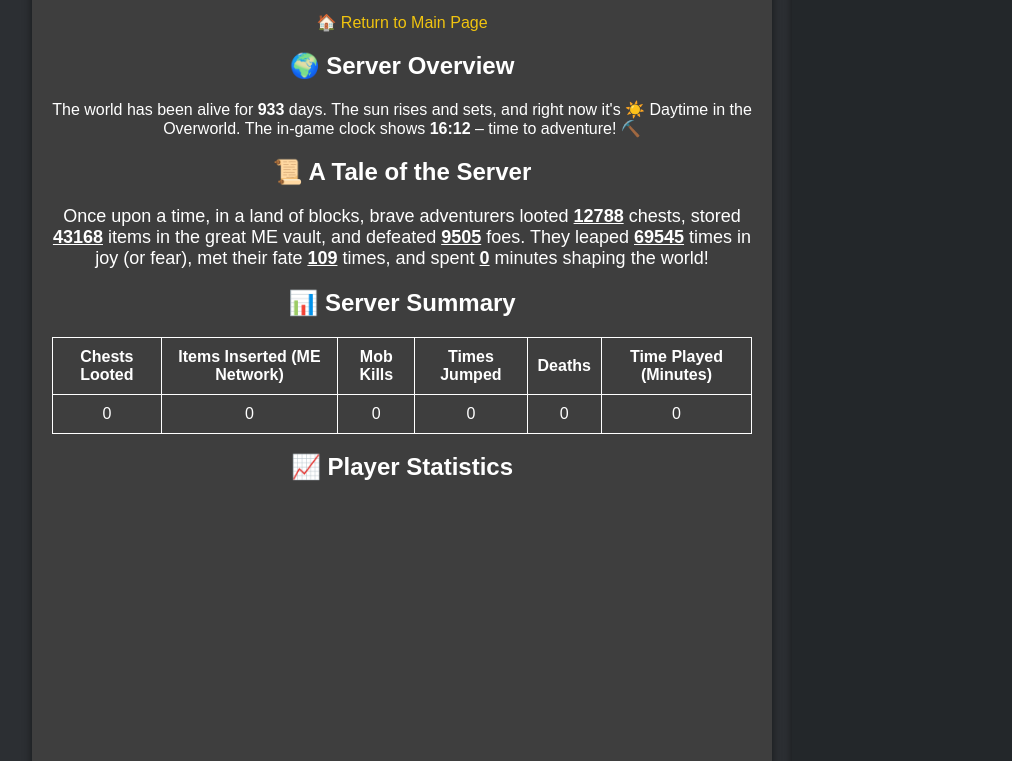
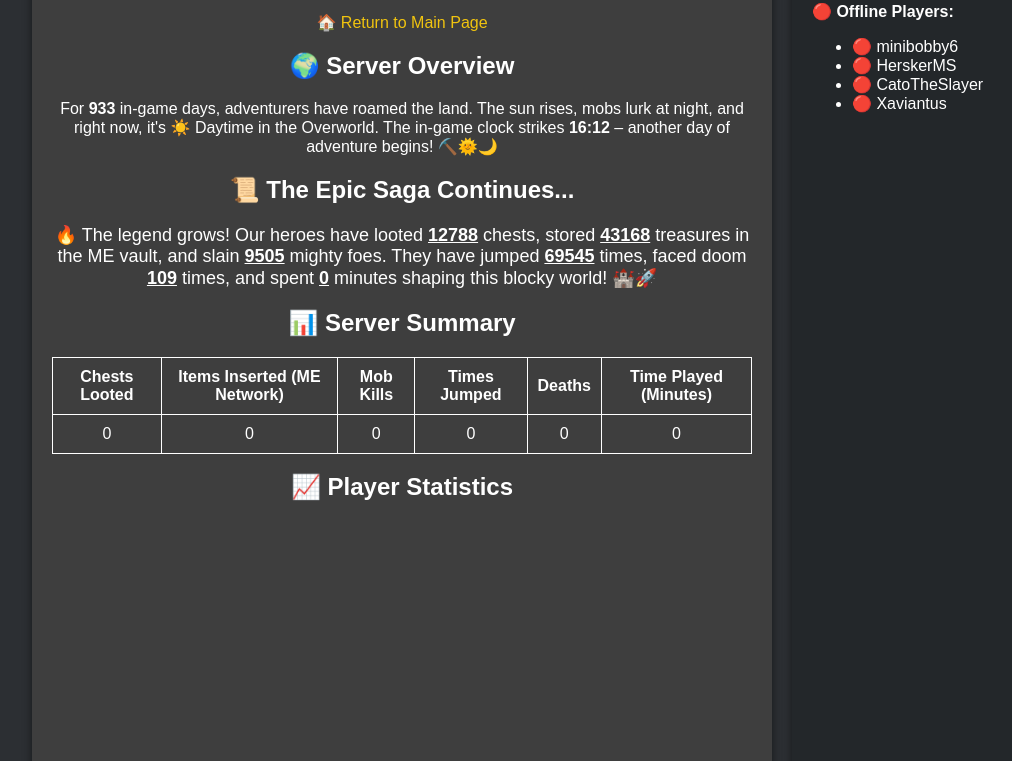
Before and after one commit to sbrandsborg/MinecraftServer, a plain HTML site: page stats.html in a window 1280 px wide. Shown: the part 181-942 px from the top of the page, without its empty margins (83-1095 px from the left). Drawn offline with nearby package versions, Linux system fonts and the light colour scheme.

Commit message:
Update stats.html

```diff
--- a/stats.html
+++ b/stats.html
@@ -69,9 +69,9 @@
         <p><a href="https://sbrandsborg.github.io/MinecraftServer/">🏠 Return to Main Page</a></p>
 
         <h2>🌍 Server Overview</h2>
-        <p>The world has been alive for <strong><span id="days"></span></strong> days. The sun rises and sets, and right now it's <span id="dayNight"></span>. The in-game clock shows <strong><span id="time"></span></strong> – time to adventure! ⛏️</p>
+        <p>For <strong><span id="days"></span></strong> in-game days, adventurers have roamed the land. The sun rises, mobs lurk at night, and right now, it's <span id="dayNight"></span>. The in-game clock strikes <strong><span id="time"></span></strong> – another day of adventure begins! ⛏️🌞🌙</p>
 
-        <h2>📜 A Tale of the Server</h2>
+        <h2>📜 The Epic Saga Continues...</h2>
         <p class="summary-text" id="summaryText"></p>
 
         <h2>📊 Server Summary</h2>
@@ -125,6 +125,12 @@
                 const hours = parseInt(timeParts[0]);
                 document.getElementById('dayNight').textContent = hours >= 6 && hours < 18 ? "☀️ Daytime in the Overworld" : "🌙 Nighttime in the Overworld";
 
+                const onlinePlayers = data.onlinePlayers || [];
+                const allPlayers = data.playerStats.map(player => player.playerName);
+
+                document.getElementById('onlinePlayers').innerHTML = onlinePlayers.map(player => `<li>🟢 ${player}</li>`).join('');
+                document.getElementById('offlinePlayers').innerHTML = allPlayers.filter(player => !onlinePlayers.includes(player)).map(player => `<li>🔴 ${player}</li>`).join('');
+
                 let totalChestsLooted = 0, totalItemsInserted = 0, totalMobKills = 0, totalTimesJumped = 0, totalDeaths = 0, totalTimePlayed = 0;
 
                 data.playerStats.forEach(player => {
@@ -137,7 +143,7 @@
                     totalTimePlayed += stats["minecraft:play_one_minute"] || 0;
                 });
 
-                document.getElementById('summaryText').innerHTML = `Once upon a time, in a land of blocks, brave adventurers looted <span class='highlight' title='Chests Looted'>${totalChestsLooted}</span> chests, stored <span class='highlight' title='Items Inserted (ME Network)'>${totalItemsInserted}</span> items in the great ME vault, and defeated <span class='highlight' title='Mob Kills'>${totalMobKills}</span> foes. They leaped <span class='highlight' title='Times Jumped'>${totalTimesJumped}</span> times in joy (or fear), met their fate <span class='highlight' title='Deaths'>${totalDeaths}</span> times, and spent <span class='highlight' title='Time Played (Minutes)'>${Math.floor(totalTimePlayed / 20)}</span> minutes shaping the world!`;
+                document.getElementById('summaryText').innerHTML = `🔥 The legend grows! Our heroes have looted <span class='highlight' title='Chests Looted'>${totalChestsLooted}</span> chests, stored <span class='highlight' title='Items Inserted (ME Network)'>${totalItemsInserted}</span> treasures in the ME vault, and slain <span class='highlight' title='Mob Kills'>${totalMobKills}</span> mighty foes. They have jumped <span class='highlight' title='Times Jumped'>${totalTimesJumped}</span> times, faced doom <span class='highlight' title='Deaths'>${totalDeaths}</span> times, and spent <span class='highlight' title='Time Played (Minutes)'>${Math.floor(totalTimePlayed / 20)}</span> minutes shaping this blocky world! 🏰🚀`;
             } catch (error) {
                 console.error('Error fetching stats:', error);
             }
```
